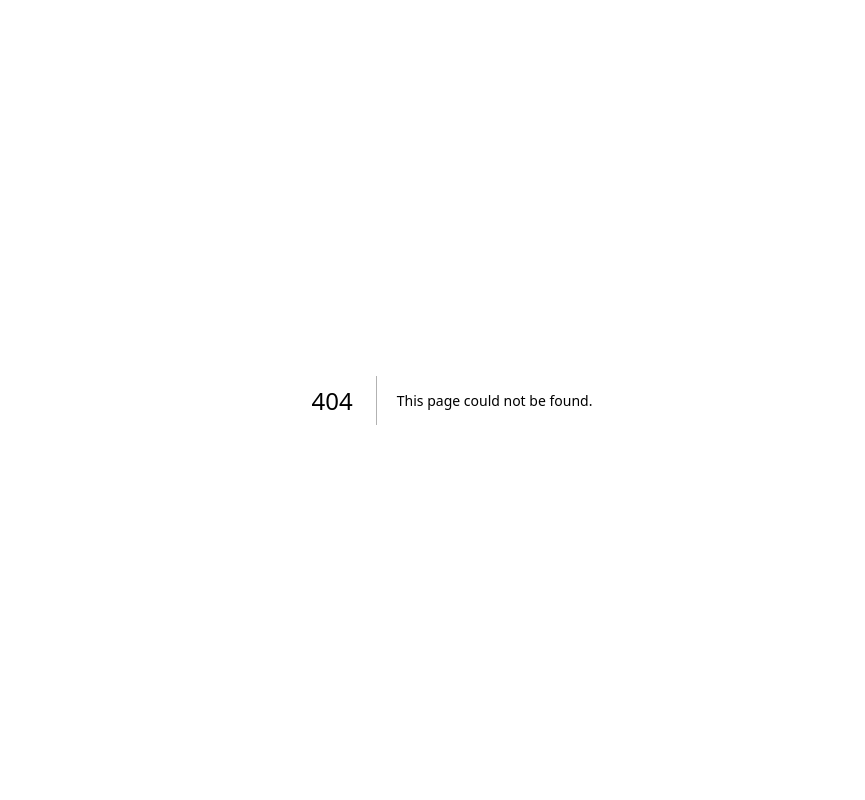
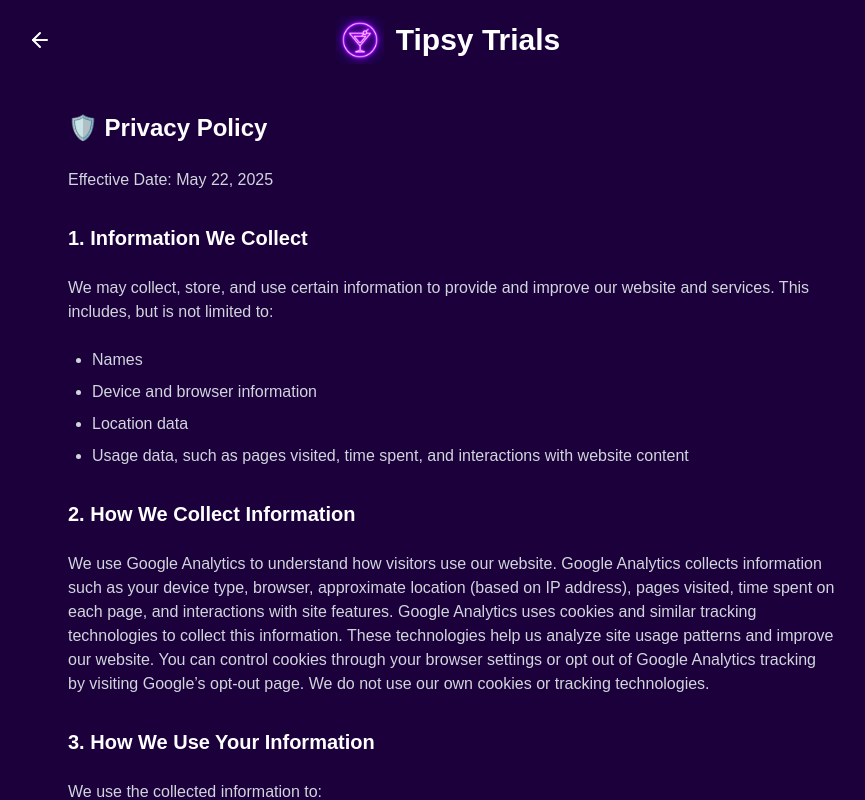
Before and after one commit to Belcuga/party-game, a Next.js app: page /policy-web in a window 1280 px wide. Before the commit this address had no page. Shown: the whole page, without its empty margins (188-1053 px from the left). Built offline with nearby package versions, Linux system fonts and the light colour scheme.

Commit message:
update policies

```diff
--- a/src/app/components/ui/SettingsMenu.tsx
+++ b/src/app/components/ui/SettingsMenu.tsx
@@ -39,7 +39,7 @@ export default function SettingsMenu() {
             <div className="text-white font-medium">Contact Us</div>
           </div>
           <Link
-            href="/policy"
+            href="/policy-web"
             className="block px-4 py-2 hover:bg-[#3b1b5e] transition-colors duration-200 cursor-pointer"
             onClick={() => setShowMenu(false)}
           >
--- /dev/null
+++ b/src/app/policy-web/page.tsx
@@ -0,0 +1,115 @@
+'use client';
+
+import { ArrowLeft } from 'lucide-react';
+import { useRouter } from 'next/navigation';
+
+export default function PolicyPage() {
+    const router = useRouter();
+    const currentDate = new Date().toLocaleDateString('en-US', {
+        year: 'numeric',
+        month: 'long',
+        day: 'numeric'
+    });
+
+    return (
+        <div className="min-h-screen bg-[#1b003c]">
+            <main className="flex flex-col h-screen max-w-4xl mx-auto">
+                <div className="w-full flex items-center justify-between px-6 py-4">
+                    <button
+                        onClick={() => router.back()}
+                        className="flex items-center gap-2 hover:text-gray-300 cursor-pointer text-white"
+                    >
+                        <ArrowLeft size={24} />
+                    </button>
+                    <div className="flex items-center gap-3">
+                        <img src="/logo.png" width={48} height={48} alt="Logo" />
+                        <h1 className="text-3xl font-bold text-white">Tipsy Trials</h1>
+                    </div>
+                    <div className="w-8" /> {/* Spacer to maintain centering */}
+                </div>
+
+                <div className="flex-1 px-6 py-8 overflow-y-auto">
+                    <div className="space-y-8 max-w-3xl mx-auto">
+                        <div className="space-y-6">
+                            <h1 className="text-2xl font-bold text-white flex items-center gap-2">
+                                🛡️ Privacy Policy
+                            </h1>
+                            <p className="text-gray-300">
+                                Effective Date: {currentDate}
+                            </p>
+                        </div>
+
+                        <div className="space-y-6">
+                            <h2 className="text-xl font-semibold text-white">1. Information We Collect</h2>
+                            <p className="text-gray-300">
+                                We may collect, store, and use certain information to provide and improve our website and services. This includes, but is not limited to:
+                            </p>
+                            <ul className="list-disc text-gray-300 space-y-2 ml-6">
+                                <li>Names</li>
+                                <li>Device and browser information</li>
+                                <li>Location data</li>
+                                <li>Usage data, such as pages visited, time spent, and interactions with website content</li>
+                            </ul>
+                        </div>
+
+                        <div className="space-y-6">
+                            <h2 className="text-xl font-semibold text-white">2. How We Collect Information</h2>
+                            <p className="text-gray-300">
+                                We use Google Analytics to understand how visitors use our website. Google Analytics collects information such as your device type, browser, approximate location (based on IP address), pages visited, time spent on each page, and interactions with site features.
+                                Google Analytics uses cookies and similar tracking technologies to collect this information. These technologies help us analyze site usage patterns and improve our website. You can control cookies through your browser settings or opt out of Google Analytics tracking by visiting Google’s opt-out page.
+                                We do not use our own cookies or tracking technologies.
+                            </p>
+                        </div>
+
+                        <div className="space-y-6">
+                            <h2 className="text-xl font-semibold text-white">3. How We Use Your Information</h2>
+                            <p className="text-gray-300">
+                                We use the collected information to:
+                            </p>
+                            <ul className="list-disc text-gray-300 space-y-2 ml-6">
+                                <li>Analyze and improve website functionality and user experience</li>
+                                <li>Understand visitor preferences and site performance</li>
+                                <li>Location data</li>
+                                <li>Communicate with you (if you submit a contact form or subscribe to updates)</li>
+                            </ul>
+                        </div>
+
+                        <div className="space-y-6">
+                            <h2 className="text-xl font-semibold text-white">4. Third-Party Services</h2>
+                            <p className="text-gray-300">
+                                Our website uses Google Analytics to collect and analyze website usage. Google Analytics may place cookies and use tracking technologies as described above.
+                                We may also use other service providers, such as web hosting providers and email marketing services, but these services only access data as needed to perform their functions and are not authorized to use it for other purposes.
+                            </p>
+                        </div>
+
+                        <div className="space-y-6">
+                            <h2 className="text-xl font-semibold text-white">5. Content Disclaimer</h2>
+                            <p className="text-gray-300">
+                                Our website may include mature or explicit content not suitable for all audiences. Users must be of legal drinking age in their country or region to access this content.
+                            </p>
+                        </div>
+
+                        <div className="space-y-6">
+                            <h2 className="text-xl font-semibold text-white">6. Changes to This Privacy Policy</h2>
+                            <p className="text-gray-300">
+                                We may update this Privacy Policy from time to time. Any changes will be posted here and take effect immediately.
+                            </p>
+                        </div>
+
+                        <div className="space-y-6">
+                            <h2 className="text-xl font-semibold text-white">7. Contact Us</h2>
+                            <p className="text-gray-300">
+                                If you have any questions or concerns, feel free to contact us at:
+                            </p>
+                            <p className="flex items-center gap-2">
+                                📧 <a href="mailto:hello@tipsytrials.com" className="text-[#00E676] hover:underline">
+                                    hello@tipsytrials.com
+                                </a>
+                            </p>
+                        </div>
+                    </div>
+                </div>
+            </main>
+        </div>
+    );
+}
--- a/src/app/policy/page.tsx
+++ b/src/app/policy/page.tsx
@@ -16,10 +16,8 @@ export default function PolicyPage() {
       <main className="flex flex-col h-screen max-w-4xl mx-auto">
         <div className="w-full flex items-center justify-between px-6 py-4">
           <button
-            onClick={() => router.back()}
             className="flex items-center gap-2 hover:text-gray-300 cursor-pointer text-white"
           >
-            <ArrowLeft size={24} />
           </button>
           <div className="flex items-center gap-3">
             <img src="/logo.png" width={48} height={48} alt="Logo" />
@@ -48,40 +46,44 @@ export default function PolicyPage() {
                 <li>Names</li>
                 <li>Email addresses</li>
                 <li>Device identifiers</li>
-                <li>Location data</li>
-                <li>Gameplay statistics</li>
               </ul>
               <p className="text-gray-300">
+                While the game may store local gameplay statistics or progress on your device, this information is kept solely on your device and is not transmitted to us or any third parties.
                 The game is played locally on a single device and does not require login or account creation.
               </p>
             </div>
 
             <div className="space-y-6">
-              <h2 className="text-xl font-semibold text-white">2. Third-Party Services</h2>
+              <h2 className="text-xl font-semibold text-white">2. Internet Connection Requirement</h2>
               <p className="text-gray-300">
-                Our app does not use any third-party services such as analytics tools, ad networks,
-                or external SDKs that could collect user information.
+                While the game is played locally and does not require account creation, an internet connection is required to fetch game questions. These requests are made solely to deliver game content and do not transmit personal data or device information to us or any third parties.
               </p>
             </div>
 
             <div className="space-y-6">
-              <h2 className="text-xl font-semibold text-white">3. Content Disclaimer</h2>
+              <h2 className="text-xl font-semibold text-white">3. Third-Party Services</h2>
               <p className="text-gray-300">
-                The game may include mature or explicit content not suitable for all audiences.
-                Players must be of legal drinking age in their country or region to use this app.
+                Our app does not use any third-party services such as analytics tools, ad networks, or external SDKs that could collect user information.
               </p>
             </div>
 
             <div className="space-y-6">
-              <h2 className="text-xl font-semibold text-white">4. Changes to This Privacy Policy</h2>
+              <h2 className="text-xl font-semibold text-white">4. Content Disclaimer</h2>
               <p className="text-gray-300">
-                We may update this Privacy Policy from time to time. Any changes will be posted here
-                and take effect immediately.
+                The game may include mature or explicit content not suitable for all audiences. Players must be of legal drinking age in their country or region to use this app.
+              </p>
+            </div>
+
+
+            <div className="space-y-6">
+              <h2 className="text-xl font-semibold text-white">5. Changes to This Privacy Policy</h2>
+              <p className="text-gray-300">
+                We may update this Privacy Policy from time to time. Any changes will be posted here and take effect immediately.
               </p>
             </div>
 
             <div className="space-y-6">
-              <h2 className="text-xl font-semibold text-white">5. Contact Us</h2>
+              <h2 className="text-xl font-semibold text-white">6. Contact Us</h2>
               <p className="text-gray-300">
                 If you have any questions or concerns, feel free to contact us at:
               </p>
```
